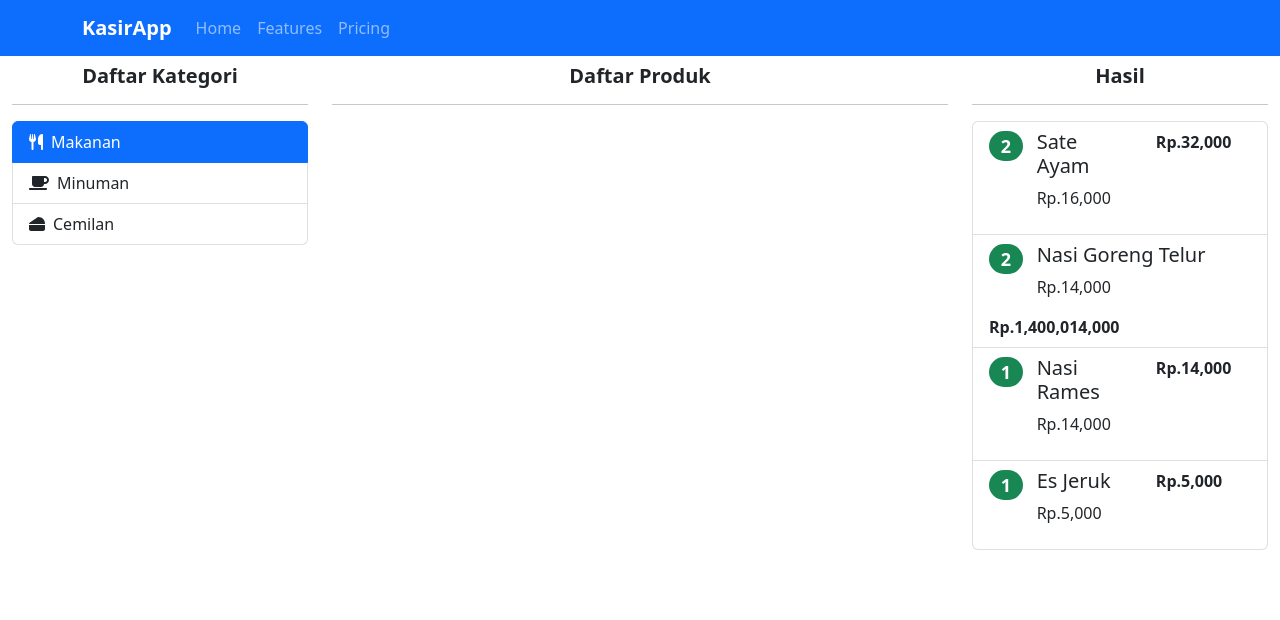
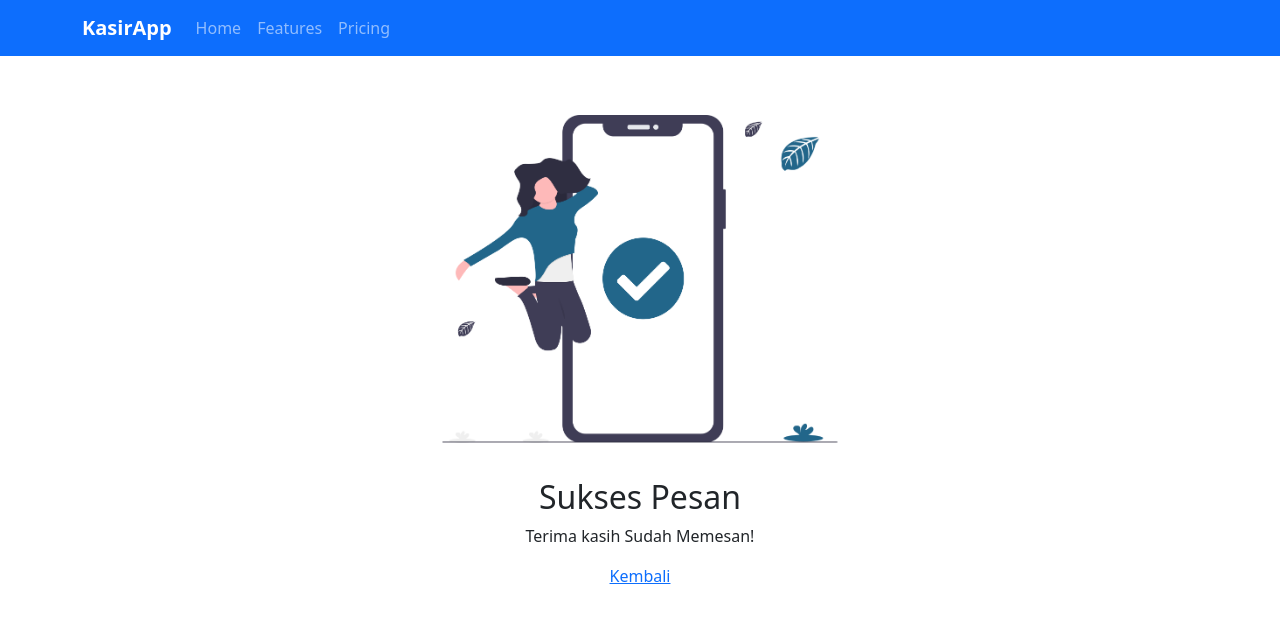
Before and after one commit to nullsec45/react-kasir, a React (Vite) app: page /sukses in a window 1280 px wide. Shown: the top 620 px of the page. Built offline with nearby package versions, Linux system fonts and the light colour scheme; data requests are answered from the project's data file; the HTML template or start-up script is replaced by a standard one.

Commit message:
Menambahkan Router pada Navbar

```diff
--- a/src/App.jsx
+++ b/src/App.jsx
@@ -1,135 +1,26 @@
-import { NavbarComponent, ListCategories, Hasil, Menus } from "./components"
-import { Row, Col, Container } from "react-bootstrap"
 import React, { Component } from 'react'
-import { API_URL } from "./utils/constant"
-import axios from "axios"
-import swal from "sweetalert"
-import "./index.css"
+import {
+  BrowserRouter as Router,
+  Routes,
+  Route,
+  Link,
+} from "react-router-dom";
+import { NavbarComponent } from "./components";
+import { Home, Sukses } from "./pages";
+
 
 export default class App extends Component {
-  constructor(props) {
-    super(props)
-
-    this.state = {
-      menus: [],
-      isiKeranjang: [],
-      categoriYangDipilih: "Makanan"
-    }
-  }
-
-  componentDidMount() {
-    axios.get(API_URL + "products?category.nama=" + this.state.categoriYangDipilih)
-      .then(res => {
-        const menus = res.data;
-        this.setState({ menus });
-      })
-      .catch(error => {
-        console.log(error)
-      })
-    axios.get(API_URL + "keranjangs")
-      .then(res => {
-        const isiKeranjang = res.data;
-        this.setState({ isiKeranjang });
-      })
-      .catch(error => {
-        console.log(error)
-      })
-  }
-
-  componentDidUpdate(prevState) {
-    if (this.state.isiKeranjang !== prevState.isiKeranjang) {
-      axios.get(API_URL + "keranjangs")
-        .then(res => {
-          const isiKeranjang = res.data;
-          this.setState({ isiKeranjang });
-        })
-        .catch(error => {
-          console.log(error)
-        })
-    }
-  }
-
-  changeCategory = (value) => {
-    this.setState({
-      categoriYangDipilih: value,
-      menus: []
-    })
-
-    axios.get(API_URL + "products?category.nama=" + value)
-      .then(res => {
-        const menus = res.data;
-        this.setState({ menus });
-      })
-      .catch(error => {
-        console.log(error)
-      })
-  }
-
-  masukKeranjang = (value) => {
-    axios.get(API_URL + "keranjangs?product.id=" + value.id)
-      .then((res) => {
-        if (res.data.length === 0) {
-          const keranjang = {
-            jumlah: 1,
-            total_harga: value.harga,
-            product: value
-          }
-          axios.post(API_URL + "keranjangs", keranjang).then(res => {
-            swal({
-              title: "Sukses",
-              text: "Sukses Masuk Keranjang " + keranjang.product.nama,
-              icon: "success",
-              timer: 1500
-            });
-          }).catch(error => {
-            console.log("Error bro", error);
-          })
-        } else {
-          const keranjang = {
-            jumlah: res.data[0].jumlah + 1,
-            total_harga: res.data[0].total_harga + value.harga,
-            product: value
-          }
-          axios.put(API_URL + "keranjangs/" + res.data[0].id, keranjang).then(res => {
-            swal({
-              title: "Sukses",
-              text: "Sukses Masuk Keranjang " + keranjang.product.nama,
-              icon: "success",
-              timer: 1500
-            });
-          }).catch(error => {
-            console.log("Error bro", error);
-          })
-        }
-      })
-      .catch(error => {
-        console.log(error)
-      })
-
-  }
   render() {
-    const { menus, categoriYangDipilih, isiKeranjang } = this.state
     return (
-      <div div className="App" >
+      <Router>
         <NavbarComponent />
-        <div className="mt-2">
-          <Container fluid>
-            <Row>
-              <ListCategories changeCategory={this.changeCategory} categoriYangDipilih={categoriYangDipilih} />
-              <Col md={6}>
-                <h5 className='text-center'><strong>Daftar Produk</strong></h5>
-                <hr />
-                <Row>
-                  {menus && menus.map((menu) => (
-                    <Menus key={menu.id} menu={menu} masukKeranjang={this.masukKeranjang}></Menus>
-                  ))}
-                </Row>
-              </Col>
-              <Hasil isiKeranjang={isiKeranjang} />
-            </Row>
-          </Container>
-        </div>
-      </div >
+        <main>
+          <Routes>
+            <Route path="/" element={<Home />} exact />
+            <Route path="/sukses" element={<Sukses />} exact />
+          </Routes>
+        </main>
+      </Router >
     )
   }
 }
--- a/src/components/Hasil.jsx
+++ b/src/components/Hasil.jsx
@@ -5,7 +5,6 @@ import { numberWithCommas } from '../utils/numberFormat';
 export default class Hasil extends Component {
     render() {
         const { isiKeranjang } = this.props;
-        console.log(isiKeranjang);
         return (
             <Col md={3} mt="2" >
                 <h5 className='text-center'><strong>Hasil</strong></h5>
--- /dev/null
+++ b/src/pages/Home.jsx
@@ -0,0 +1,134 @@
+import { ListCategories, Hasil, Menus } from "../components"
+import { Row, Col, Container } from "react-bootstrap"
+import React, { Component } from 'react'
+import { API_URL } from "../utils/constant"
+import axios from "axios"
+import swal from "sweetalert"
+import "../index.css"
+
+export default class Home extends Component {
+    constructor(props) {
+        super(props)
+
+        this.state = {
+            menus: [],
+            isiKeranjang: [],
+            categoriYangDipilih: "Makanan"
+        }
+    }
+
+    componentDidMount() {
+        axios.get(API_URL + "products?category.nama=" + this.state.categoriYangDipilih)
+            .then(res => {
+                const menus = res.data;
+                this.setState({ menus });
+            })
+            .catch(error => {
+                console.log(error)
+            })
+        axios.get(API_URL + "keranjangs")
+            .then(res => {
+                const isiKeranjang = res.data;
+                this.setState({ isiKeranjang });
+            })
+            .catch(error => {
+                console.log(error)
+            })
+    }
+
+    componentDidUpdate(prevState) {
+        if (this.state.isiKeranjang !== prevState.isiKeranjang) {
+            axios.get(API_URL + "keranjangs")
+                .then(res => {
+                    const isiKeranjang = res.data;
+                    this.setState({ isiKeranjang });
+                })
+                .catch(error => {
+                    console.log(error)
+                })
+        }
+    }
+
+    changeCategory = (value) => {
+        this.setState({
+            categoriYangDipilih: value,
+            menus: []
+        })
+
+        axios.get(API_URL + "products?category.nama=" + value)
+            .then(res => {
+                const menus = res.data;
+                this.setState({ menus });
+            })
+            .catch(error => {
+                console.log(error)
+            })
+    }
+
+    masukKeranjang = (value) => {
+        axios.get(API_URL + "keranjangs?product.id=" + value.id)
+            .then((res) => {
+                if (res.data.length === 0) {
+                    const keranjang = {
+                        jumlah: 1,
+                        total_harga: value.harga,
+                        product: value
+                    }
+                    axios.post(API_URL + "keranjangs", keranjang).then(res => {
+                        swal({
+                            title: "Sukses",
+                            text: "Sukses Masuk Keranjang " + keranjang.product.nama,
+                            icon: "success",
+                            timer: 1500
+                        });
+                    }).catch(error => {
+                        console.log("Error bro", error);
+                    })
+                } else {
+                    const keranjang = {
+                        jumlah: res.data[0].jumlah + 1,
+                        total_harga: res.data[0].total_harga + value.harga,
+                        product: value
+                    }
+                    axios.put(API_URL + "keranjangs/" + res.data[0].id, keranjang).then(res => {
+                        swal({
+                            title: "Sukses",
+                            text: "Sukses Masuk Keranjang " + keranjang.product.nama,
+                            icon: "success",
+                            timer: 1500
+                        });
+                    }).catch(error => {
+                        console.log("Error bro", error);
+                    })
+                }
+            })
+            .catch(error => {
+                console.log(error)
+            })
+
+    }
+    render() {
+        const { menus, categoriYangDipilih, isiKeranjang } = this.state
+        return (
+            <div div className="App" >
+                <div className="mt-2">
+                    <Container fluid>
+                        <Row>
+                            <ListCategories changeCategory={this.changeCategory} categoriYangDipilih={categoriYangDipilih} />
+                            <Col md={6}>
+                                <h5 className='text-center'><strong>Daftar Produk</strong></h5>
+                                <hr />
+                                <Row>
+                                    {menus && menus.map((menu) => (
+                                        <Menus key={menu.id} menu={menu} masukKeranjang={this.masukKeranjang}></Menus>
+                                    ))}
+                                </Row>
+                            </Col>
+                            <Hasil isiKeranjang={isiKeranjang} />
+                        </Row>
+                    </Container>
+                </div>
+            </div >
+        )
+    }
+}
--- /dev/null
+++ b/src/pages/Sukses.jsx
@@ -0,0 +1,17 @@
+import React, { Component } from "react";
+import { Button, Image } from "react-bootstrap"
+import { Link } from "react-router-dom"
+
+export default class Sukses extends Component {
+    render() {
+        return (
+            <div className="mt-4 text-center">
+                <Image src="assets/images/sukses.png" width="500" />
+                <h2>Sukses Pesan</h2>
+                <p>Terima kasih Sudah Memesan!</p>
+                {/* <Button variant="primary" as="{<Link/>}" to="/">Kembali</Button> */}
+                <Link to="/" variant="primary">Kembali</Link>
+            </div>
+        )
+    }
+}
--- /dev/null
+++ b/src/pages/index.js
@@ -0,0 +1,4 @@
+import Home from "./Home";
+import Sukses from "./Sukses";
+
+export { Home, Sukses }
```
